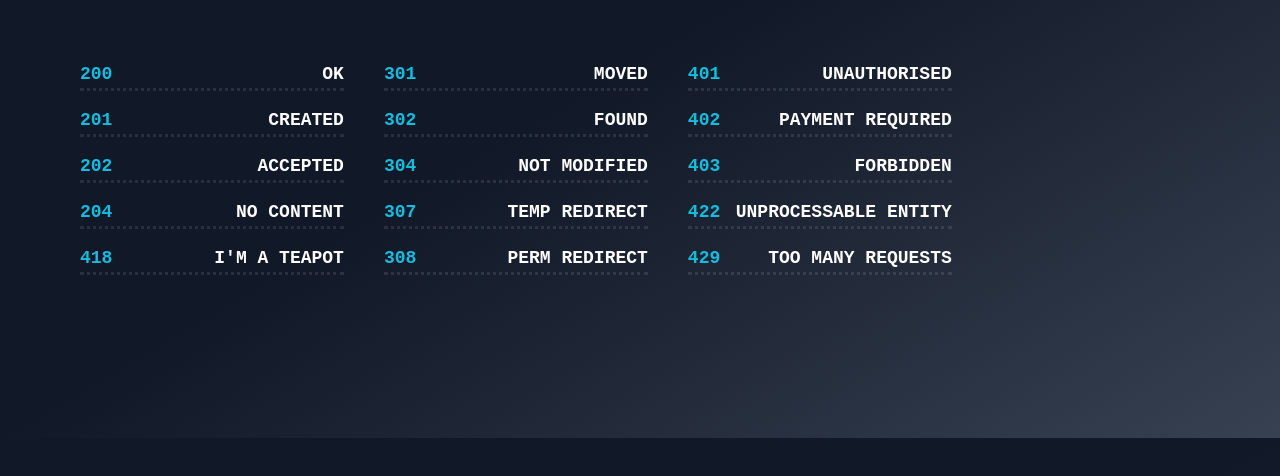
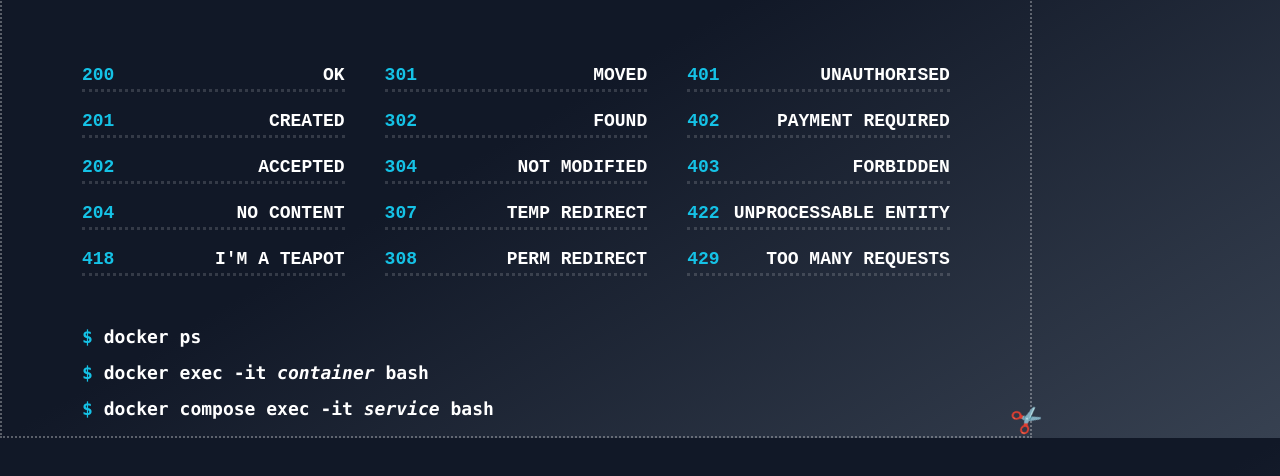
Before and after one commit to mewejo/desk-mat, a plain HTML site: page index.html in a window 1280 px wide. Shown: the part 318-794 px from the top of the page. Drawn offline with nearby package versions, Linux system fonts and the light colour scheme.

Commit message:
feat: command section, 1 col, maybe 2

```diff
--- a/index.html
+++ b/index.html
@@ -14,7 +14,7 @@
             font-family: monospace;
             margin-bottom: 4mm;
             border-bottom: dotted;
-            border-color: rgba(255, 255, 255, 0.1);
+            border-color: rgba(255, 255, 255, 0.15);
         }
 
         .status-code div {
@@ -23,7 +23,7 @@
 
         .status-code div:first-child {
             width: 15%;
-            color: rgb(20, 189, 224);
+            color: rgb(21, 194, 230);
             text-align: left;
         }
 
@@ -32,10 +32,29 @@
             float: right;
         }
 
+        .command {
+            display: block;
+        }
+
+        .command::before {
+            content: '$ ';
+            color: rgb(21, 194, 230);
+        }
+
+        body::before {
+            content: "\2702";
+            position: absolute;
+            bottom: 0;
+            right: -3mm;
+            transform: rotate(-120deg);
+            color: #fff;
+            font-size: 6mm;
+        }
+
     </style>
 
 </head>
-<body style="width: 273mm; height: 200mm" class="p-12 bg-gradient-to-br from-gray-900 via-gray-900 to-gray-700">
+<body style="width: 273mm; height: 200mm; border-color: rgba(255, 255, 255, 0.3)" class="relative p-12 bg-gradient-to-br from-gray-900 via-gray-900 to-gray-700 border-dotted border-2">
 
 <div class="mx-auto w-100 block">
 
@@ -166,6 +185,14 @@
 
     </div>
 
+    <div class="text-white font-mono px-8 mt-8 text-lg font-bold grid grid-cols-1 gap-x-8 gap-y-2">
+
+        <kbd class="command">docker ps</kbd>
+        <kbd class="command">docker exec -it <em>container</em> bash</kbd>
+        <kbd class="command">docker compose exec -it <em>service</em> bash</kbd>
+
+    </div>
+
 </div>
 
 </body>
```
Also changed, not shown: 1 other file.
